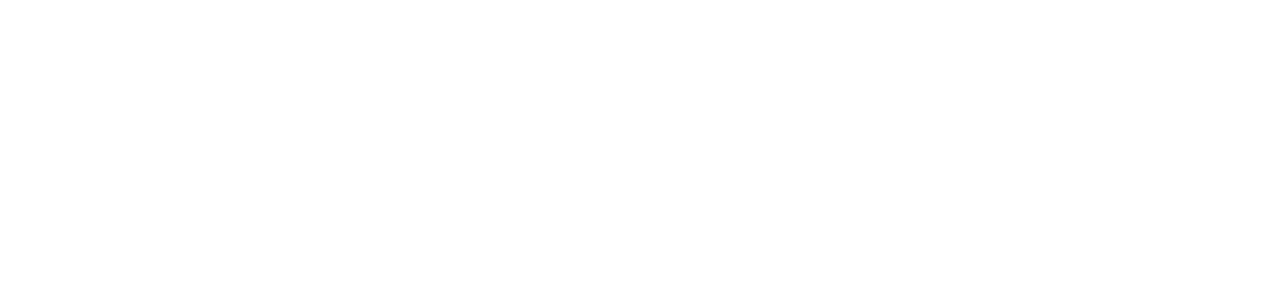
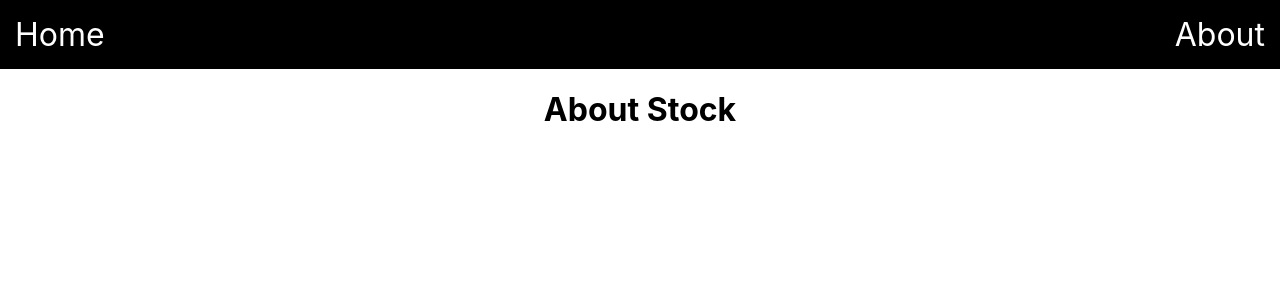
Before and after one commit to ryanshipley/stocks, a React (Create React App) app: page /stocks in a window 1280 px wide. Shown: the top 300 px of the page. Built offline with nearby package versions, Linux system fonts and the light colour scheme.

Commit message:
renders pages

```diff
--- a/src/App.css
+++ b/src/App.css
@@ -2,37 +2,16 @@
   text-align: center;
 }
 
-.App-logo {
-  height: 40vmin;
-  pointer-events: none;
+.nav {
+  display: flex;
+  justify-content: space-between;
+  background-color: black;
+  color: white;
+  padding: 15px;
+  font-size: 2em;
 }
 
-@media (prefers-reduced-motion: no-preference) {
-  .App-logo {
-    animation: App-logo-spin infinite 20s linear;
-  }
+.nav a {
+  color: white;
+  text-decoration: none;
 }
-
-.App-header {
-  background-color: #282c34;
-  min-height: 100vh;
-  display: flex;
-  flex-direction: column;
-  align-items: center;
-  justify-content: center;
-  font-size: calc(10px + 2vmin);
-  color: white;
-}
-
-.App-link {
-  color: #61dafb;
-}
-
-@keyframes App-logo-spin {
-  from {
-    transform: rotate(0deg);
-  }
-  to {
-    transform: rotate(360deg);
-  }
-}
--- a/src/App.js
+++ b/src/App.js
@@ -1,15 +1,29 @@
 import React from "react";
 import './App.css';
-import { Route, Swtich } from "react-router-dom";
+import { Route } from "react-router-dom";
 import Stocks from "./pages/Stock";
 import Home from "./pages/Home";
 import About from "./pages/About";
+import Dashboard from "./components/Dashboard";
+import Nav from "./components/Nav";
 
 
 function App() {
   return (
     <div className="App">
-
+      <Nav />
+        <Route exact path="/">
+          <Home/>
+        </Route>
+        <Route path="/about">
+          <About/>
+        </Route>
+        <Route exact path="/stocks">
+          <Dashboard/>
+        </Route>
+        <Route path="/stocks/:symbol">
+          <Stocks/>
+        </Route>
     </div>
   );
 }
--- a/src/components/Dashboard.js
+++ b/src/components/Dashboard.js
@@ -0,0 +1,11 @@
+import React from "react";
+
+function Dashboard(){
+    return(
+        <div>
+            <h1>About Stock</h1>
+        </div>
+    );
+};
+
+export default Dashboard;
--- /dev/null
+++ b/src/components/Nav.js
@@ -0,0 +1,17 @@
+import React from "react";
+import { Link } from "react-router-dom";
+
+const Nav = (props) =>{
+    return(
+        <div className="nav">
+            <Link to="/">
+                <div>Home</div>
+            </Link>
+            <Link to="/about">
+                <div>About</div>
+            </Link>
+        </div>
+    );
+};
+
+export default Nav;
--- a/src/pages/About.js
+++ b/src/pages/About.js
@@ -0,0 +1,11 @@
+import React from "react";
+
+function About(){
+    return(
+        <div>
+            <h1>About</h1>
+        </div>
+    );
+};
+
+export default About;
--- a/src/pages/Home.js
+++ b/src/pages/Home.js
@@ -0,0 +1,11 @@
+import React from "react";
+
+function Home(){
+    return(
+        <div>
+            <h1>Home</h1>
+        </div>
+    );
+};
+
+export default Home;
```
